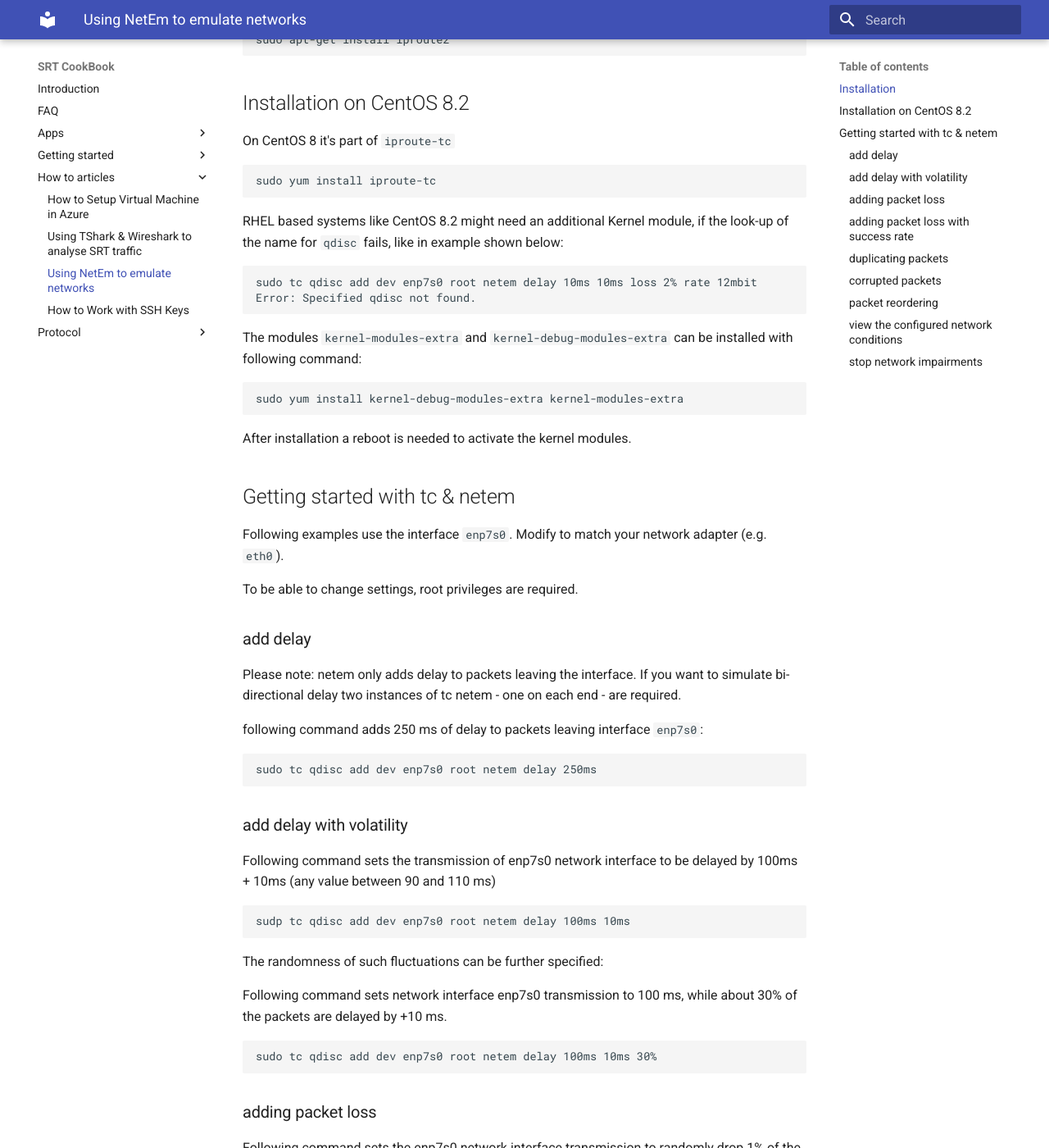
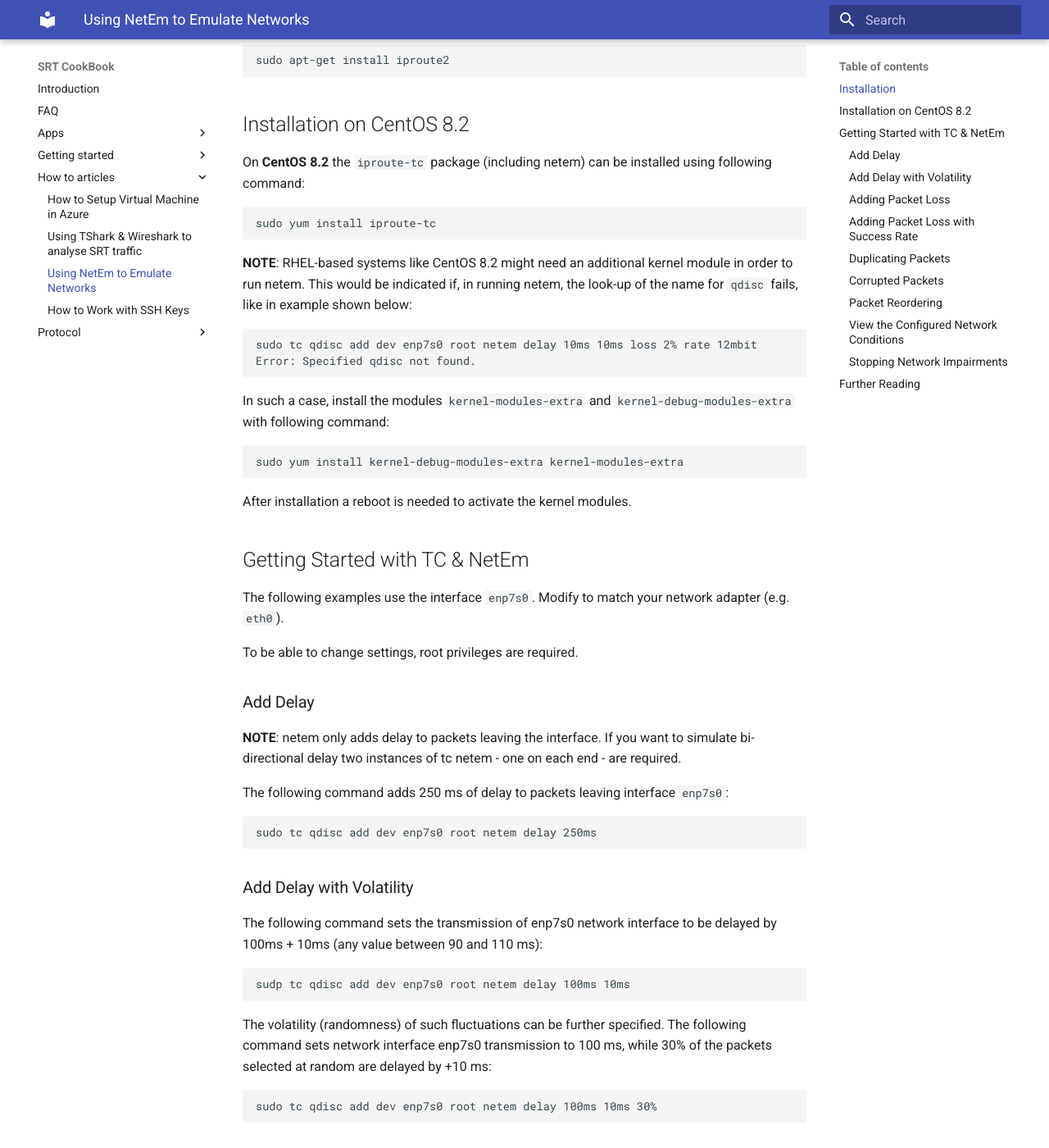
Before and after one commit to SRTLab/srt-cookbook, an MkDocs documentation site: the page built from docs/how-to-articles/how-to-simulate-networks-with-netem.md, in a window 1280 px wide and 1400 px high, scrolled down 495 px. Shown: the whole window at 82% size. Built offline with MkDocs 1.6.1 and Material for MkDocs 9.7.7, drawn with Linux system fonts in a browser that asks for light colours; some of the changed text lies outside the part shown.

Commit message:
Added changes from Maria & Mathew

````diff
--- a/docs/how-to-articles/how-to-simulate-networks-with-netem.md
+++ b/docs/how-to-articles/how-to-simulate-networks-with-netem.md
@@ -1,14 +1,14 @@
-# Using NetEm to emulate networks
+# Using NetEm to Emulate Networks
 
-[NetEm](https://www.linux.org/docs/man8/tc-netem.html) (Network Emulator) is an enhancement of the Linux traffic control facilities that allow to add delay, packet loss, duplication and more other characteristics to packets outgoing from a selected  network  interface.  NetEm  is  built using  the  existing  Quality  Of Service (QOS) and Differentiated Services (diffserv) facilities in the Linux kernel.
+[NetEm](https://www.linux.org/docs/man8/tc-netem.html) (Network  Emulator) is an enhancement of the Linux traffic control facilities that allow adding delay, packet loss, duplication and other characteristics to packets outgoing from a selected  network  interface.  NetEm  uses  the  existing  Quality  Of Service (QOS) and Differentiated Services (diffserv) facilities in the Linux kernel.
 
 It's a great tool to test SRT connections with network impairments like on real networks.
 
 ## Installation
 
-The Linux traffic control (tc) and NetEm (netem) are available in most linux distributions and typically part of the `iproute2` package.
+Linux traffic control (tc) and NetEm (netem) are available in most Linux distributions, typically as part of the `iproute2` package.
 
-On Ubuntu systems can be installed by following command:
+On **Ubuntu** systems the `iproute2` package (including netem) can be installed using following command:
 
 ```
 sudo apt-get install iproute2
@@ -16,20 +16,20 @@
 
 ## Installation on CentOS 8.2
 
-On CentOS 8 it's part of `iproute-tc`
+On **CentOS 8.2** the `iproute-tc` package (including netem) can be installed using following command:
 
 ```
 sudo yum install iproute-tc
 ```
 
-RHEL based systems like CentOS 8.2 might need an additional Kernel module, if the look-up of the name for `qdisc` fails, like in example shown below:
+**NOTE**: RHEL-based systems like CentOS 8.2 might need an additional kernel module in order to run netem. This would be indicated if, in running netem, the look-up of the name for `qdisc` fails, like in example shown below:
 
 ```
 sudo tc qdisc add dev enp7s0 root netem delay 10ms 10ms loss 2% rate 12mbit
 Error: Specified qdisc not found.
 ```
 
-The modules `kernel-modules-extra` and `kernel-debug-modules-extra` can be installed with following command:
+In such a case, install the modules `kernel-modules-extra` and `kernel-debug-modules-extra` with following command:
 
 ```
 sudo yum install kernel-debug-modules-extra kernel-modules-extra
@@ -37,84 +37,90 @@
 
 After installation a reboot is needed to activate the kernel modules.
 
-## Getting started with tc & netem
+## Getting Started with TC & NetEm
 
-Following examples use the interface `enp7s0`. Modify to match your network adapter (e.g. `eth0`).
+The following examples use the interface `enp7s0`. Modify to match your network adapter (e.g. `eth0`).
 
 To be able to change settings, root privileges are required.
 
-### add delay
+### Add Delay
 
-Please note: netem only adds delay to packets leaving the interface. If you want to simulate bi-directional delay two instances of tc netem - one on each end - are required.
+**NOTE**: netem only adds delay to packets leaving the interface. If you want to simulate bi-directional delay two instances of tc netem - one on each end - are required.
 
-following command adds 250 ms of delay to packets leaving interface `enp7s0`:
+The following command adds 250 ms of delay to packets leaving interface `enp7s0`:
 
 ```
 sudo tc qdisc add dev enp7s0 root netem delay 250ms
 ```
 
-### add delay with volatility
+### Add Delay with Volatility
 
-Following command sets the transmission of enp7s0 network interface to be delayed by 100ms + 10ms (any value between 90 and 110 ms)
+The following command sets the transmission of enp7s0 network interface to be delayed by 100ms + 10ms (any value between 90 and 110 ms):
 
 ```
 sudp tc qdisc add dev enp7s0 root netem delay 100ms 10ms
 ```
 
-The randomness of such fluctuations can be further specified:
-
-Following command sets network interface enp7s0 transmission to 100 ms, while about 30% of the packets are delayed by +10 ms.
+The volatility (randomness) of such fluctuations can be further  specified. The following command sets network interface enp7s0  transmission to 100 ms, while 30% of the packets selected at random are delayed by +10 ms:
 
 ```
 sudo tc qdisc add dev enp7s0 root netem delay 100ms 10ms 30%
 ```
 
-### adding packet loss
+### Adding Packet Loss
 
-Following command sets the enp7s0 network interface transmission to randomly drop 1% of the packets.
+The following command sets the enp7s0 network interface transmission to randomly drop 1% of the packets:
 
 ```
 sudo tc qdisc add dev enp7s0 root netem loss 1%
 ```
 
-### adding packet loss with success rate
+### Adding Packet Loss with Success Rate
 
 ```
 sudo tc qdisc add dev enp7s0 root netem loss 1% 30%
 ```
 
-### duplicating packets
+### Duplicating Packets
 
 ```
 sudo tc qdisc add dev enp7s0 root netem duplicate 1%
 ```
 
-### corrupted packets
+### Corrupted Packets
 
-When Linux kernel version is above 2.6.16 packets can also be damaged. Following command randomly damages 0.2% of the outgoing packets:
+For Linux kernel versions above 2.6.16, netem can also simulate damage to packets. The following command randomly damages 0.2% of the outgoing packets:
 
 ```
 sudo tc qdisc add dev enp7s0 root netem corrupt 0.2%
 ```
 
-### packet reordering
+### Packet Reordering
 
-Following command sets network interface enp7s0 transmission to sent out 25% Data package (with 50% relevance) immediately and delay all other packets by 10 ms.
+The following command sets network interface enp7s0 to send out 25% of data packets (with 50% relevance) immediately and delay all other packets by 10 ms.
 
 ```
 sudo tc qdisc add dev enp7s0 root netem delay 10ms reorder 25% 50%
 ```
 
-### view the configured network conditions
+### View the Configured Network Conditions
 
     sudo tc qdisc show dev enp7s0
 
-### stop network impairments
+### Stopping Network Impairments
 
-Please remember do disable the network impairments after tests are done:
+**IMPORTANT**: Please remember to disable the network impairments after tests are done by using the following command:
 
 ```
 sudo tc qdisc del dev enp7s0 root netem
 ```
 
-Above command will delete configuration named `root` like in above examples.
+The above command will delete the `root` configuration that was used in the examples above.
+
+## Further Reading
+
+These were just some basic examples to get started. TC & NetEm allow complex simulations and more information can be found at following links:
+
+http://ce.sc.edu/cyberinfra/workshops/Material/NTP/Lab%204.pdf
+
+https://www.cs.unm.edu/~crandall/netsfall13/TCtutorial.pdf
````
